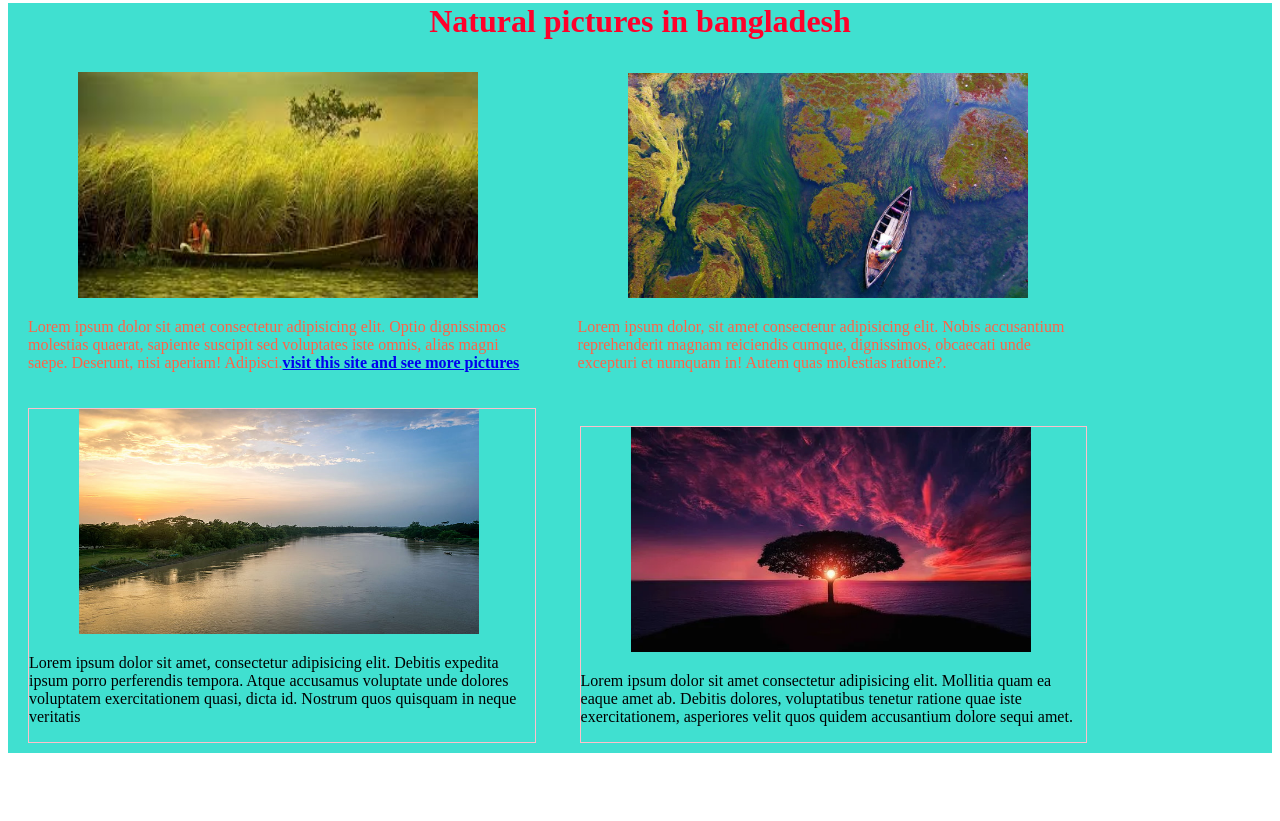
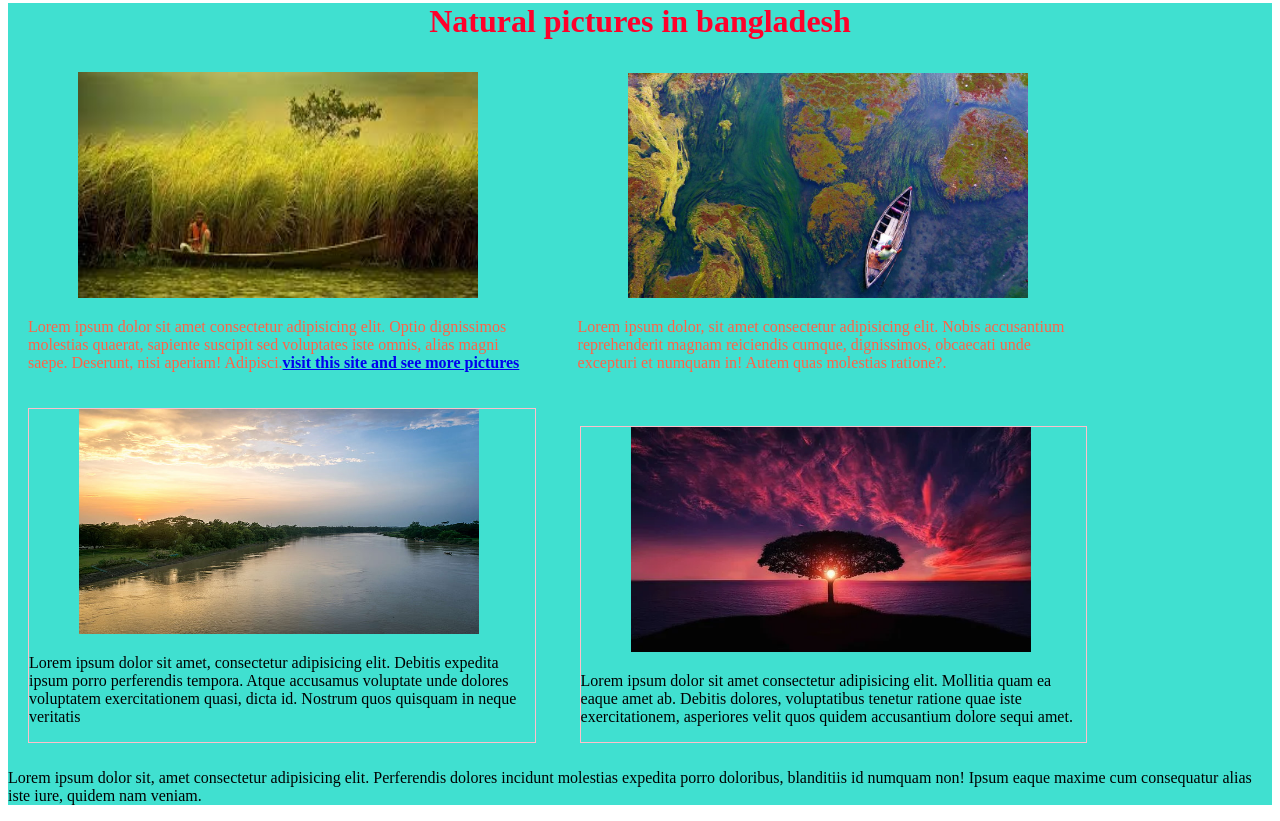
Before and after one commit to Shohelrana63/my-first-website, a plain HTML site: page index.html in a window 1280 px wide. Shown: the part 1657-2478 px from the top of the page. Before the commit the page ends 2418 px from the top, so only its background shows below. Drawn offline with Linux system fonts and the light colour scheme.

Commit message:
add code

```diff
--- a/index.html
+++ b/index.html
@@ -101,6 +101,7 @@
                 <h1 class="heading">Natural pictures in bangladesh</h1>
                 <div id="main">
                 <div class="friend">
+
                     <img id="pic" src="all pic/1.jpg" height="226px" width="400px"></img>
                     <p class="first">Lorem ipsum dolor sit amet consectetur adipisicing elit. Optio dignissimos molestias quaerat, sapiente suscipit sed voluptates iste omnis, alias magni saepe. Deserunt, nisi aperiam! Adipisci.<a href="http://beautyfulsceneryinbangladesh.blogspot.com/2018/03/bangladesh-natural-picture_22.html"><strong>visit this site and see more pictures</strong> </a></p>
                 </div>
@@ -123,5 +124,10 @@
                         <p>Lorem ipsum dolor sit amet consectetur adipisicing elit. Mollitia quam ea eaque amet ab. Debitis dolores, voluptatibus tenetur ratione quae iste exercitationem, asperiores velit quos quidem accusantium dolore sequi amet.</p>
                     </div>
 
+
+            <section>
+                <p>Lorem ipsum dolor sit, amet consectetur adipisicing elit. Perferendis dolores incidunt molestias expedita porro doloribus, blanditiis id numquam non! Ipsum eaque maxime cum consequatur alias iste iure, quidem nam veniam.</p>
+            </section>
+
 </body>
 </html>
```
